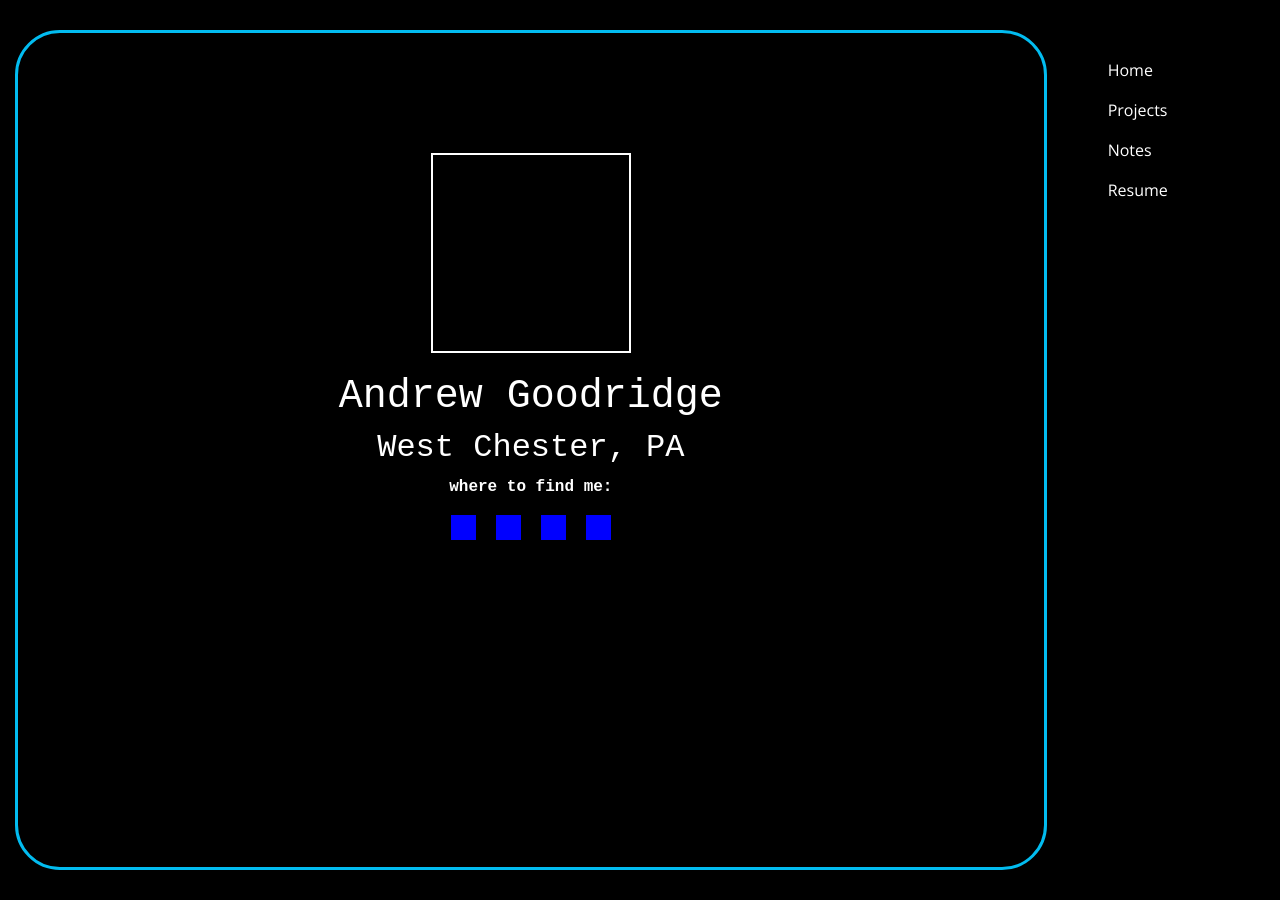
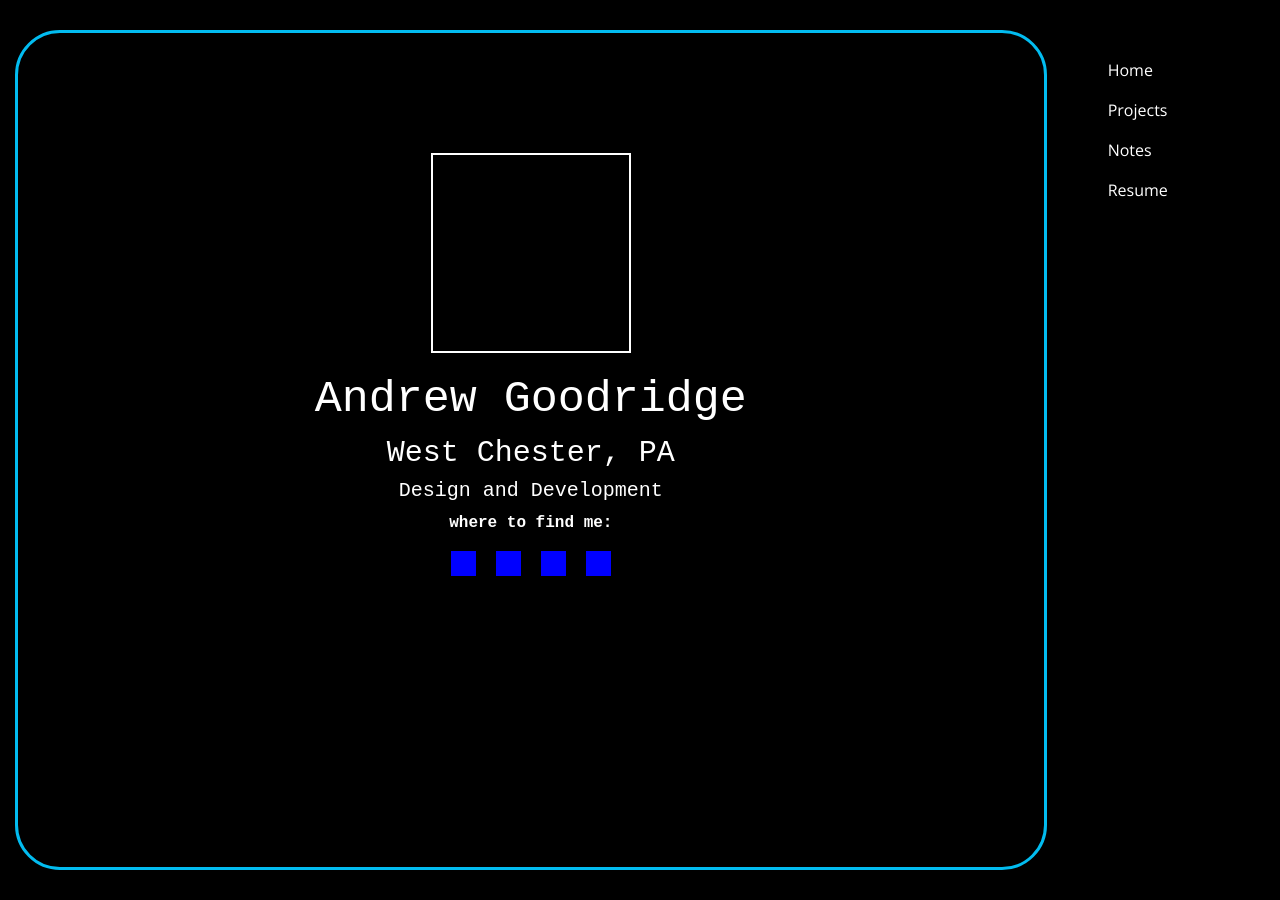
Before and after one commit to ndrewgood/pwb2, a Jekyll site: the page built from index.html, in a window 1280 px wide. Built offline with Jekyll 4.4.1, drawn with Linux system fonts in a browser that asks for light colours; nearby versions of some CDN libraries.

Commit message:
multiple changes

```diff
--- a/_layouts/default-projects.html
+++ b/_layouts/default-projects.html
@@ -9,8 +9,9 @@
   <h1 class="project-title"><span>*</span>{{  page.title  }}</h1>
   <p class="project-meta">{{  page.meta  }}</p>
   <p class="project-time">{{  page.time  }}</p>
-<article class="">
+  <div class="project-markdown">
+
   {{ page.content }}
-</article>
+  </div>
 </div>
 </div>
--- a/css/common.css
+++ b/css/common.css
@@ -5,16 +5,21 @@
 body{
   background-color: black;
   color: white;
-  overflow:hidden
+  overflow-x: hidden;
 }
 ::-moz-selection { /* Code for Firefox */
-    color: #67f2f7;
-    background: white;
+    color: rgba(103, 242, 247, 1) !important;
+    background: rgba(256, 256, 256, 0.996); !important;
+}
+
+::-webkit-selection {
+  color: rgba(103, 242, 247, 1) !important;
+  background: rgba(256, 256, 256, 0.996); !important;
 }
 
 ::selection {
-    color: #67f2f7;
-    background: white;
+    color: rgba(103, 242, 247, 1) !important;
+    background: rgba(256, 256, 256, 0.996); !important;
 }
 
 .main-container {
@@ -66,7 +71,7 @@
     animation-iteration-count:infinite;
     padding: 20px;
     width: 100%;
-    height: 100%;
+    min-height: 100%;
 }
 
 @keyframes colorchange
@@ -93,12 +98,16 @@
   text-align: center;
 }
 
-.index-index>h1{
-  font-size: 50px;
+.index-text>h1{
+  font-size: 45px;
 }
 
-.index-index>h2{
-  font-size: 35px;
+.index-text>h2{
+  font-size: 30px;
+}
+
+.index-text>h3{
+  font-size: 20px;
 }
 
 .sm-icons{
@@ -115,6 +124,10 @@
   margin-right: 10px;
 }
 
+.sm-icon>a{
+  width: 100%;
+  height: 100%;
+}
 .projects-container{
   margin-left: 30px;
   font-family: 'Roboto Mono', monospace;
@@ -179,6 +192,7 @@
   margin-left: 100px;
   margin-top: 100px;
   padding-right: 80px;
+    font-family: 'Open Sans', sans-serif;
 }
 
 .project-title{
@@ -203,3 +217,23 @@
   color: #537A7A;
   margin-top: -10px;
 }
+
+.project-markdown>h1{
+  font-family:  'Roboto Mono', monospace;
+}
+
+.project-markdown>h4{
+  font-family:  'Roboto Mono', monospace;
+  font-style: italic;
+  color: #537A7A;
+}
+
+.project-markdown>p{
+  margin-top: 10px;
+}
+
+.project-markdown>p>img{
+  width: 100%;
+  height: auto;
+  pointer-events: none
+}
--- a/index.html
+++ b/index.html
@@ -5,12 +5,13 @@
   <div class="index-text">
     <h1>Andrew Goodridge</h1>
     <h2>West Chester, PA</h2>
+    <h3>Design and Development</h3>
     <p>where to find me:</p>
     <div class="row sm-icons">
-      <div class="sm-icon sm-twitter"><a></a></div>
-      <div class="sm-icon sm-instagram"><a></a></div>
-      <div class="sm-icon sm-github"><a></a></div>
-      <div class="sm-icon sm-behance"><a></a>
+      <div class="sm-icon sm-twitter"><a href=""></a></div>
+      <div class="sm-icon sm-instagram"><a href=""></a></div>
+      <div class="sm-icon sm-github"><a href=""></a></div>
+      <div class="sm-icon sm-behance"><a href=""></a>
       </div>
     </div>
 </div>
```
Also changed, not shown: _posts/2018-1-26-test-post.markdown (+11 -3 lines).
